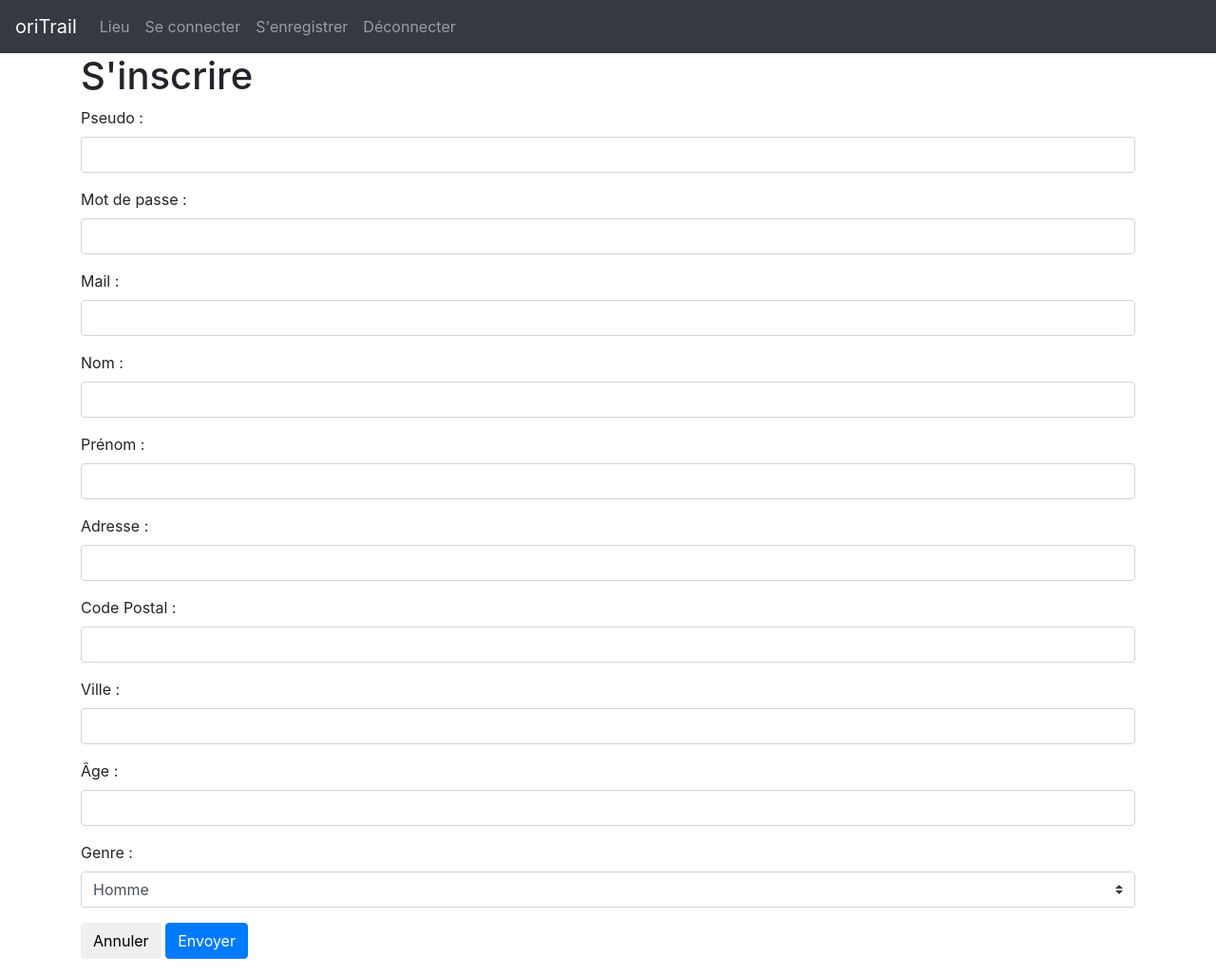
After one commit to joevin-slq/oriTrail-slim3, a PHP site: template app/views/pages/signup.twig in a window 1280 px wide. The commit adds this page. Shown: the whole page at 95% size. Run offline with PHP 8.4, Linux system fonts and the light colour scheme; the template is opened without the code that fills it, so the values that code supplies are empty; some libraries are stand-ins or nearby versions.

```diff
--- a/app/views/layout.twig
+++ b/app/views/layout.twig
@@ -24,10 +24,13 @@
             <a class="nav-link" href="{{ path_for('lieu') }}">Lieu</a>
           </li>
           <li class="nav-item">
-            <a class="nav-link" href="{{ path_for('login') }}">Se connecter</a>
+            <a class="nav-link" href="{{ path_for('signin') }}">Se connecter</a>
           </li>
           <li class="nav-item">
-            <a class="nav-link" href="{{ path_for('register') }}">S'enregistrer</a>
+            <a class="nav-link" href="{{ path_for('signup') }}">S'enregistrer</a>
+          </li>
+          <li class="nav-item">
+            <a class="nav-link" href="{{ path_for('signout') }}">Déconnecter</a>
           </li>
         </ul>
       </div>
--- /dev/null
+++ b/app/views/pages/signout.twig
@@ -0,0 +1,5 @@
+{% extends "layout.twig" %}
+
+{% block content %}
+	<h1>Déconnecté</h1>
+{% endblock %}
--- /dev/null
+++ b/app/views/pages/signup.twig
@@ -0,0 +1,55 @@
+{% extends "layout.twig" %}
+
+{% block content %}
+	<h1>S'inscrire</h1>
+
+	<form action="{{ path_for('signup') }}" method="post">
+		<div class="form-group">
+			<label for="login">Pseudo :</label>
+			<input type="text" name="login" id="login" class="form-control" required>
+		</div>
+		<div class="form-group">
+			<label for="password">Mot de passe :</label>
+			<input type="password" name="password" id="password" class="form-control" required>
+		</div>
+		<div class="form-group">
+			<label for="mail">Mail :</label>
+			<input type="email" name="mail" id="mail" class="form-control" required>
+		</div>
+		<div class="form-group">
+			<label for="nom">Nom :</label>
+			<input type="text" id="nom" name="nom" class="form-control" required>
+		</div>
+		<div class="form-group">
+			<label for="prenom">Prénom :</label>
+			<input type="text" id="prenom" name="prenom" class="form-control" required>
+		</div>
+		<div class="form-group">
+			<label for="adresse">Adresse :</label>
+			<input type="text" id="adresse" name="adresse" class="form-control">
+		</div>
+		<div class="form-group">
+			<label for="cp">Code Postal :</label>
+			<input type="text" id="cp" name="cp" class="form-control">
+		</div>
+		<div class="form-group">
+			<label for="mail">Ville :</label>
+			<input type="text" id="ville" name="ville" class="form-control">
+		</div>
+		<div class="form-group">
+			<label for="age">Âge :</label>
+			<input type="number" name="age" id="age" class="form-control">
+		</div>
+		<div class="form-group">
+			<label for="genre">Genre :</label>
+			<select name="genre" id="genre" class="custom-select">
+			  <option value="M">Homme</option>
+			  <option value="F">Femme</option>
+			</select>
+		</div>
+		<div class="form-group">
+			<input type="reset" value="Annuler" class="btn">
+			<input type="submit" value="Envoyer" class="btn btn-primary">
+		</div>
+	</form>
+{% endblock %}
```
Also changed, not shown: app/PagesControllers/UserController.php (+49 -10 lines), app/views/pages/register.twig (deleted, +0 -23 lines), app/views/pages/signin.twig (renamed from app/views/pages/login.twig, +5 -5 lines), public/index.php (+5 -2 lines), README.md (added).
